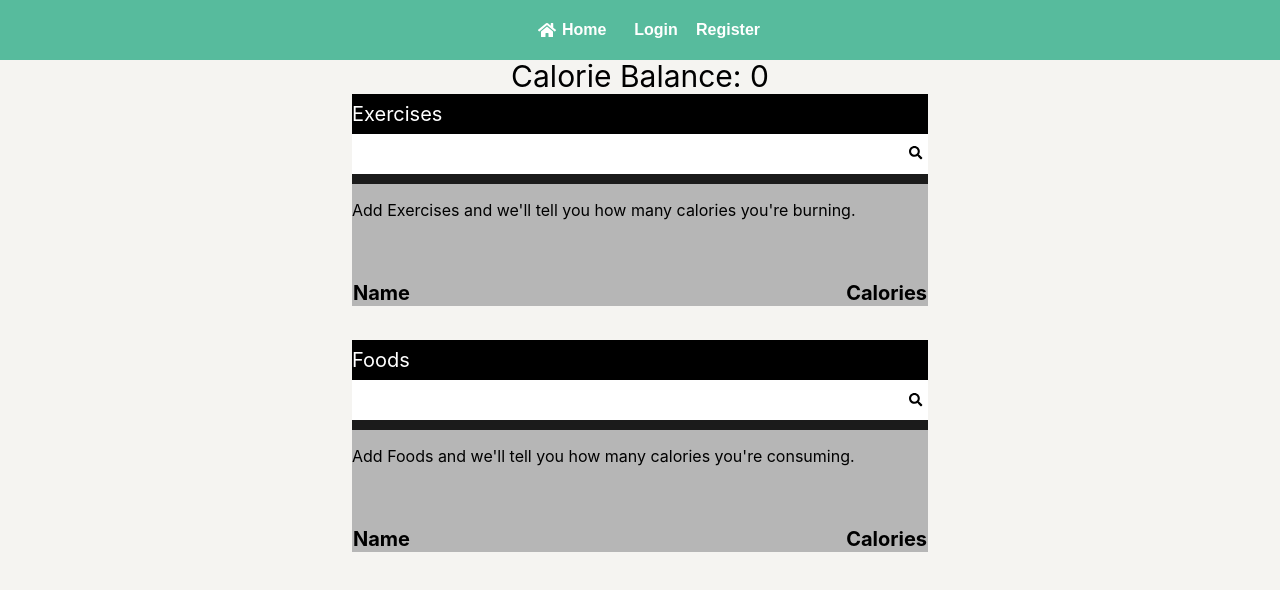
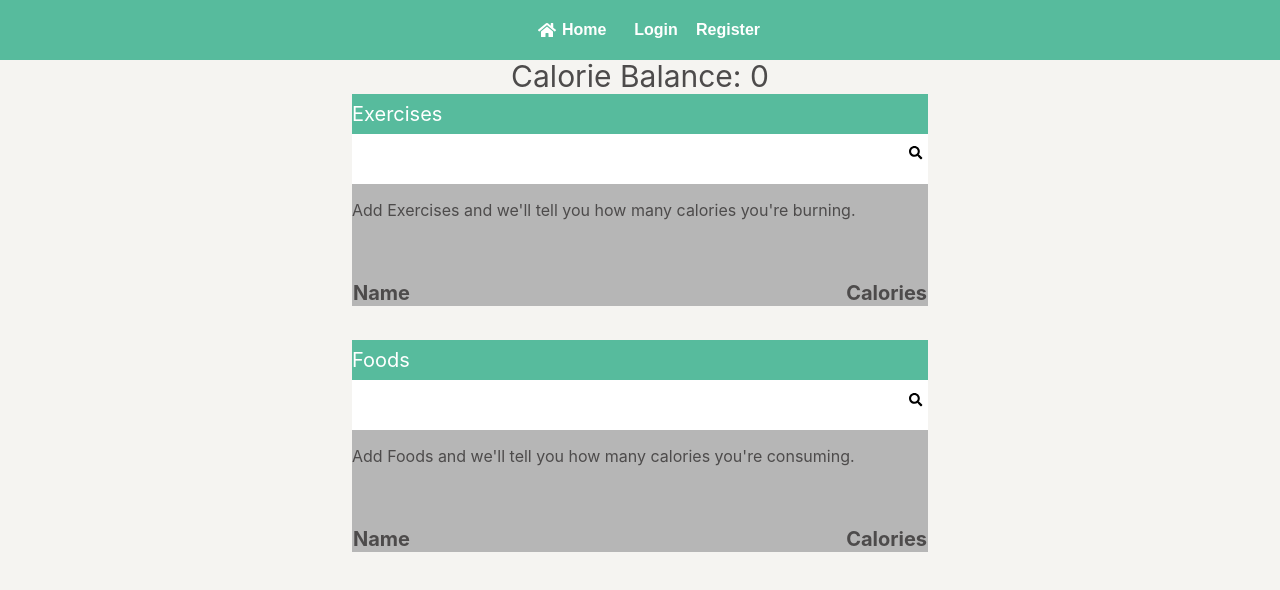
Before and after one commit to KostadinDinkov/HealthTracker, a React (Create React App) app in the folder health-tracker/: page /home in a window 1280 px wide. Shown: the top 590 px of the page. Built offline with nearby package versions, Linux system fonts and the light colour scheme.

Commit message:
css changes

```diff
--- a/health-tracker/src/components/Homepage/Homepage.css
+++ b/health-tracker/src/components/Homepage/Homepage.css
@@ -3,6 +3,7 @@
   display: flex;
   flex-direction: column;
   align-items: center;
+  color:rgb(77, 75, 75);
 }
 .headers{
   font-family: Arial, Helvetica, sans-serif;
@@ -20,7 +21,7 @@
   flex-direction: column;
   align-items: center;
   height: 4rem;
-  background-color: black;
+  background-color:  rgb(87, 187, 157);;
   color: white;
   font-size: 2rem;
 }
@@ -73,7 +74,7 @@
   flex-direction: column;
   align-items: center;
   height: 4rem;
-  background-color: black;
+  background-color:  rgb(87, 187, 157);;
   color: white;
   font-size: 2rem;
 }
@@ -126,11 +127,11 @@
   width: 100%;
   display: flex;
   height: 4rem;
-  background-color: rgb(27, 27, 27);
+  background-color: white;
 }
 .search-field{
   height: 5rem;
-  background-color: rgb(27, 27, 27);
+  background-color: white;
   display: flex;
   flex-direction: column;
   align-items: center;
@@ -149,7 +150,7 @@
 }
 
 .suggestion {
-  color: black;
+  color:  rgb(87, 187, 157);;
   padding: 1rem 1.2rem;
   font-size: 1.5rem;
   text-decoration: none;
--- a/health-tracker/src/components/Homepage/Homepage.js
+++ b/health-tracker/src/components/Homepage/Homepage.js
@@ -391,6 +391,7 @@ class Homepage extends React.Component {
     return (
       <div className="Homepage">
         <span className="caloric-balance">Calorie Balance: {this.state.caloric_balance}</span>
+
         <div className="exercises">
           <div className="exercise-header">
             <div className="header-title">
```
Also changed, not shown: 1 other file (tests, documents, lock files or other folders).
